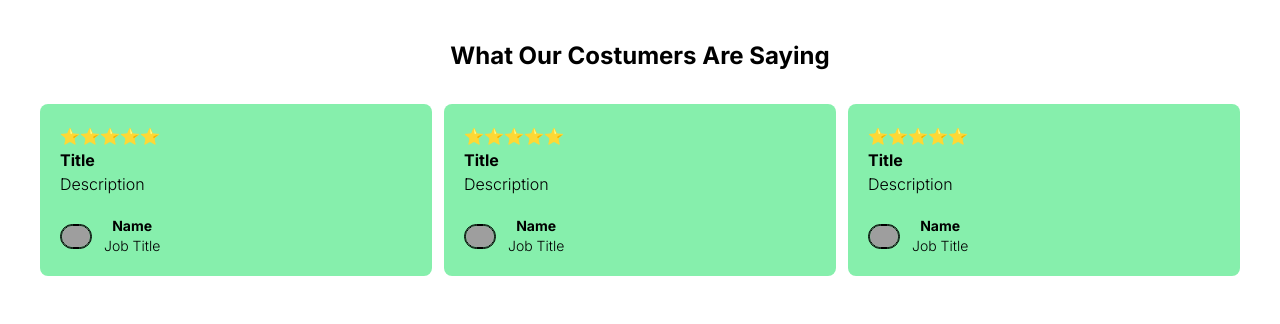
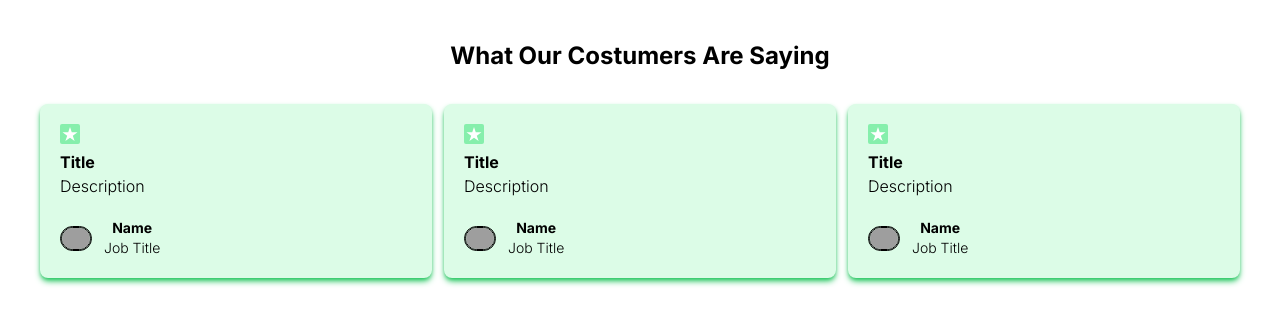
Before and after one commit to ainunnfh/ui-testimonials, a Next.js app: page / in a window 1280 px wide. Shown: the top 324 px of the page. Built offline with nearby package versions, Linux system fonts and the light colour scheme; grey boxes are pictures that could not be loaded.

Commit message:
💄update (testimonial card): change star rating

```diff
--- a/src/components/TestimonialCard.tsx
+++ b/src/components/TestimonialCard.tsx
@@ -1,10 +1,12 @@
 import React from "react";
-
+import { IoStarSharp } from "react-icons/io5";
 const TestimonialCard = () => {
   return (
-    <div className="bg-green-300 rounded-lg p-5">
+    <div className="bg-green-100 rounded-lg p-5 shadow-md shadow-green-500">
       <div>
-        <div>⭐⭐⭐⭐⭐</div>
+        <div className="bg-green-300 inline-block rounded-sm p-0.5">
+          <IoStarSharp color="#ffffff" />
+        </div>
         <div className="font-bold">Title</div>
         <div className="font-light">Description</div>
       </div>
```
